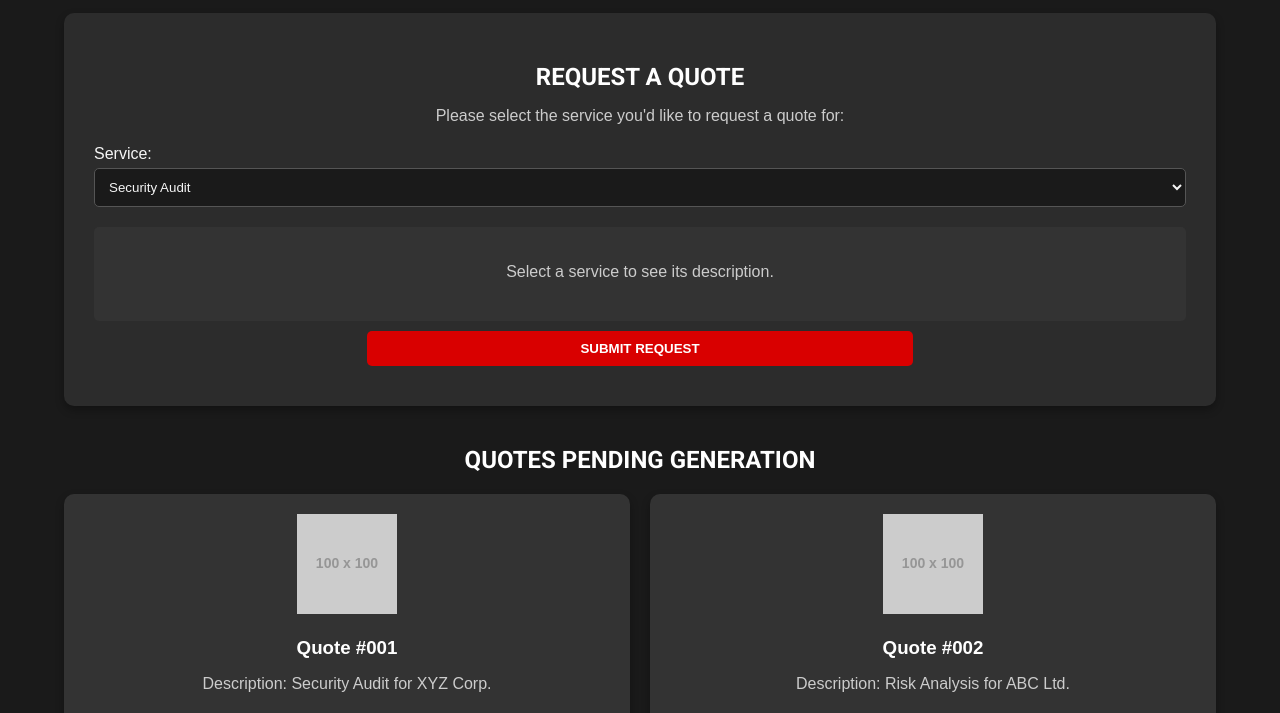
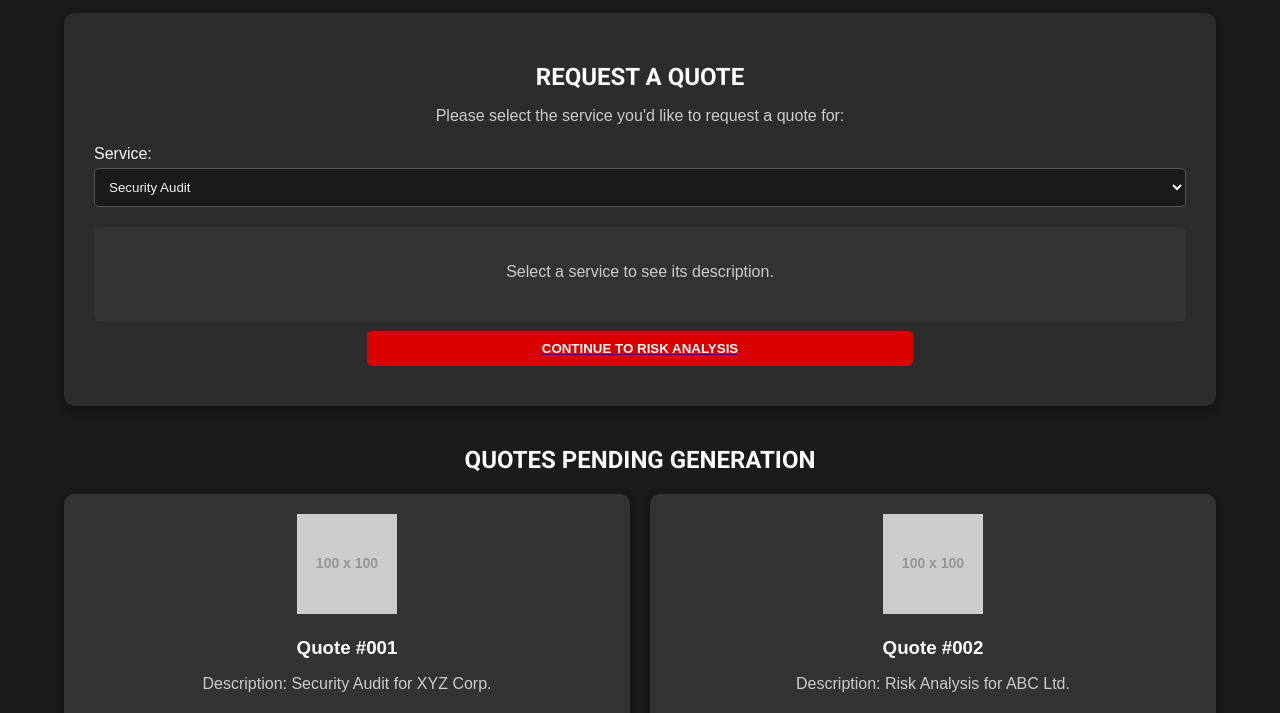
Before and after one commit to KerenWits/ATPWebsite, a plain HTML site: page Quotes.html in a window 1280 px wide. Shown: the part 87-800 px from the top of the page. Drawn offline with Linux system fonts and the light colour scheme; placeholder pictures from the web are drawn by us.

Commit message:
continue to risk analysis button

```diff
--- a/Quotes.html
+++ b/Quotes.html
@@ -50,7 +50,7 @@
                 <!-- This will be dynamically updated based on the selected service -->
                 <p>Select a service to see its description.</p>
             </div>
-            <button class="button">Submit Request</button>
+            <a href="RiskAnalysisClientInput.html"><button class="button">Continue to Risk Analysis</button></a>
         </div>
 
         <h2>Quotes Pending Generation</h2>
```
